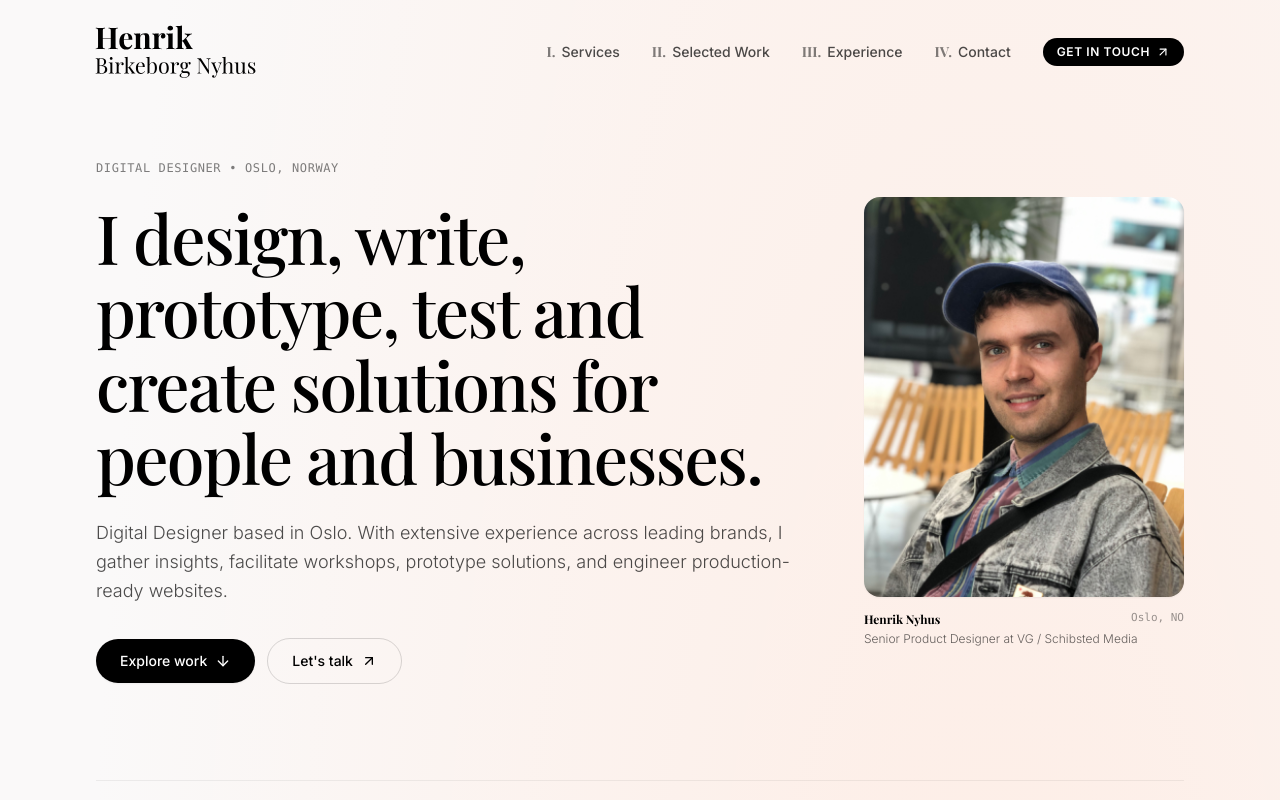
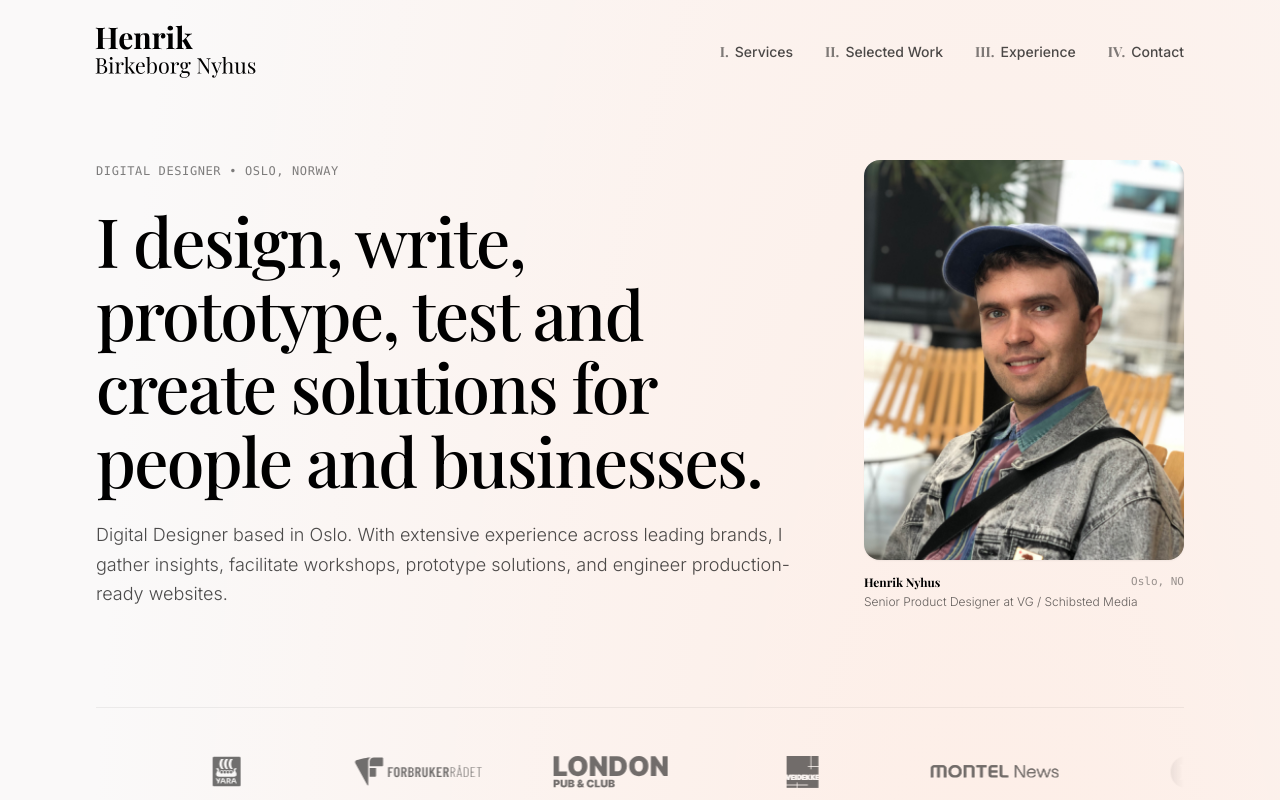
Before and after one commit to henrik-nb/henriknyhus-portfolio, a Next.js app: page / in a window 1280 px wide. Shown: the top 800 px of the page. Built offline with nearby package versions, Linux system fonts and the light colour scheme; a web font is replaced by a local one.

Commit message:
Remove Get in touch, Explore work, and Let's talk CTA buttons

```diff
--- a/src/components/Header.tsx
+++ b/src/components/Header.tsx
@@ -2,7 +2,7 @@
 
 import { useState, useEffect } from "react";
 import Link from "next/link";
-import { ArrowUpRight, Menu, X } from "lucide-react";
+import { Menu, X } from "lucide-react";
 
 import Image from "next/image";
 
@@ -69,13 +69,6 @@ export function Header() {
               <span>{item.label}</span>
             </a>
           ))}
-          <a
-            href="mailto:henrik.b.nyhus@gmail.com"
-            className="inline-flex items-center gap-1.5 px-3.5 py-1.5 text-xs font-semibold uppercase tracking-wider bg-black text-white rounded-full hover:bg-black/85 transition-colors shrink-0"
-          >
-            Get in touch
-            <ArrowUpRight className="w-3.5 h-3.5" />
-          </a>
         </nav>
 
         {/* Mobile Hamburger */}
@@ -104,16 +97,6 @@ export function Header() {
               <span>{item.label}</span>
             </a>
           ))}
-          <div className="pt-2">
-            <a
-              href="mailto:henrik.b.nyhus@gmail.com"
-              onClick={() => setMobileMenuOpen(false)}
-              className="inline-flex items-center justify-center w-full gap-2 px-4 py-2.5 text-sm font-semibold bg-black text-white rounded-full"
-            >
-              Get in touch
-              <ArrowUpRight className="w-4 h-4" />
-            </a>
-          </div>
         </div>
       )}
     </header>
--- a/src/components/Hero.tsx
+++ b/src/components/Hero.tsx
@@ -1,7 +1,6 @@
 "use client";
 
 import Image from "next/image";
-import { ArrowDown, ArrowUpRight, MapPin, Sparkles } from "lucide-react";
 import { HERO_DATA, CLIENT_LOGOS } from "@/data/portfolio";
 
 export function Hero() {
@@ -41,24 +40,6 @@ export function Hero() {
                   />
                 </div>
               </div>
-            </div>
-
-            {/* Action buttons on single horizontal row */}
-            <div className="pt-1 sm:pt-2 flex items-center gap-3 text-xs sm:text-sm">
-              <a
-                href="#work"
-                className="inline-flex items-center gap-1.5 sm:gap-2 px-4 sm:px-6 py-2.5 sm:py-3 bg-black text-white rounded-full font-medium hover:bg-black/85 transition-all shadow-xs shrink-0"
-              >
-                Explore work
-                <ArrowDown className="w-3.5 sm:w-4 h-3.5 sm:h-4" />
-              </a>
-              <a
-                href="#contact"
-                className="inline-flex items-center gap-1.5 sm:gap-2 px-4 sm:px-6 py-2.5 sm:py-3 border border-black/15 bg-transparent rounded-full font-medium text-black hover:bg-black/[0.04] transition-all shrink-0"
-              >
-                Let&apos;s talk
-                <ArrowUpRight className="w-3.5 sm:w-4 h-3.5 sm:h-4" />
-              </a>
             </div>
           </div>
 
```
